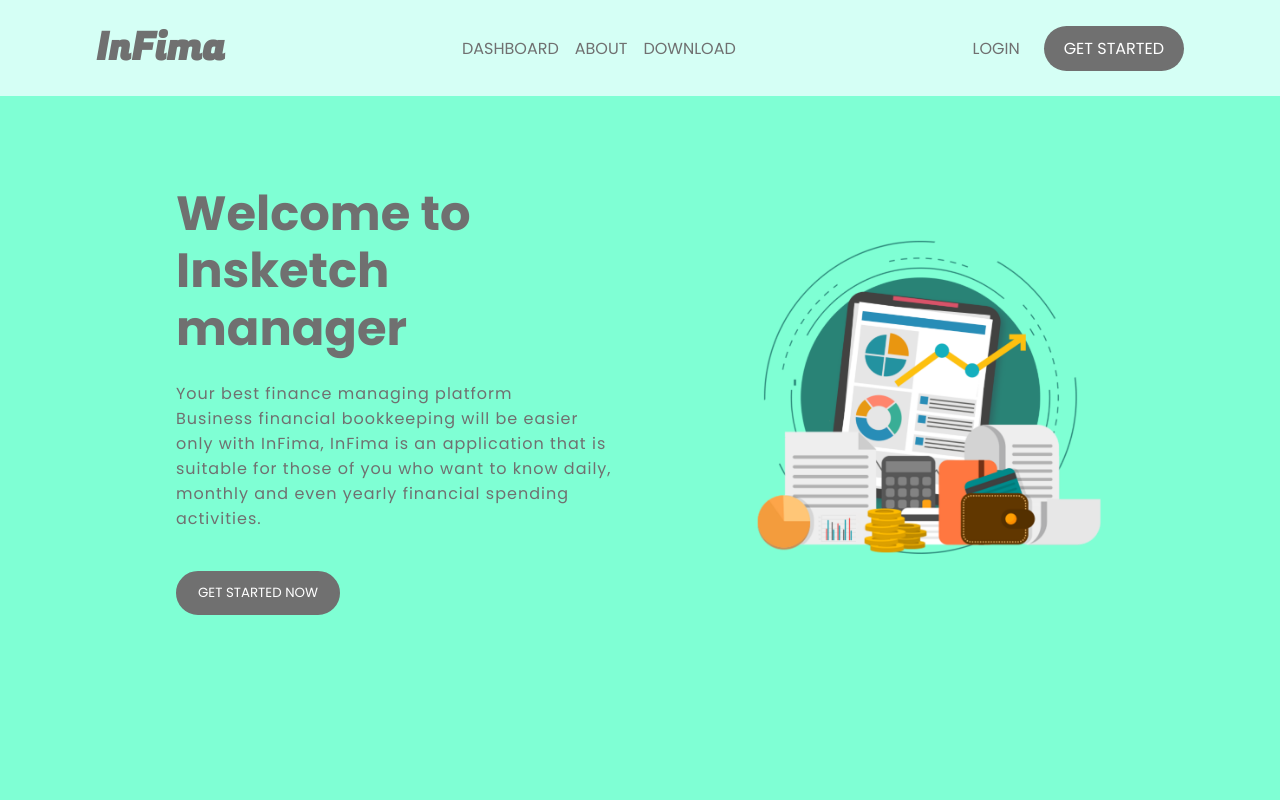
After one commit to mulyasaputra/InSketch_Management, a PHP site: page /home.html in a window 1280 px wide. The commit adds this page. Run offline with PHP 8.4, Linux system fonts and the light colour scheme.

Commit message:
Update version 3.1

```diff
--- /dev/null
+++ b/css/home.css
@@ -0,0 +1,148 @@
+/* ---------ROOT--------- */
+@import url("https://fonts.googleapis.com/css2?family=Fugaz+One&display=swap");
+@import url("https://fonts.googleapis.com/css2?family=Poppins:wght@300;400;500;600;700&display=swap");
+* {
+  margin: 0;
+  padding: 0;
+  box-sizing: border-box;
+  font-family: "Poppins", sans-serif;
+  color: #707070;
+}
+.flex {
+  display: flex;
+  align-items: center;
+}
+section {
+  padding: 0 6rem;
+}
+
+/* --------NavBar-------- */
+
+nav.navbar {
+  justify-content: space-between;
+  padding: 20px 6rem;
+  background-color: rgba(240, 255, 255, 0.767);
+  text-transform: uppercase;
+  position: fixed;
+  width: 100%;
+  z-index: 99;
+}
+nav.navbar * {
+  text-decoration: none;
+  color: #707070;
+}
+nav.navbar .logo {
+  font-weight: bold;
+  font-size: 2.4em;
+  text-transform: capitalize;
+  font-family: "Fugaz One", cursive;
+}
+nav.navbar .menu ul {
+  list-style: none;
+  gap: 1em;
+}
+nav.navbar .menu ul a {
+  position: relative;
+}
+nav.navbar .menu ul li a::before {
+  position: absolute;
+  content: "";
+  width: 0;
+  height: 2px;
+  background-color: #707070;
+  bottom: 0;
+  transition: all 0.2s ease-in-out;
+}
+nav.navbar .menu ul li:hover a::before {
+  width: 100%;
+}
+nav.navbar .button {
+  gap: 1.5em;
+}
+nav.navbar .button a.get {
+  background-color: #707070;
+  padding: 10px 20px;
+  color: #fff;
+  border-radius: 10em;
+}
+
+/* ------Dashboard------- */
+
+#dashboard {
+  background-color: #7fffd4;
+  width: 100%;
+  height: 100vh;
+  display: grid;
+  grid-template-columns: 1fr 1fr;
+  align-items: center;
+  gap: 3em;
+  padding: 0 11em;
+}
+#dashboard .info h2 {
+  line-height: 1.2em;
+  font-size: 3em;
+  margin-bottom: 0.5em;
+}
+#dashboard .info p {
+  letter-spacing: 1px;
+}
+#dashboard .info .get {
+  background-color: #707070;
+  border: 2px solid #707070;
+  padding: 10px 20px;
+  border-radius: 10em;
+  margin-top: 3em;
+}
+#dashboard .info .get a {
+  color: #fff;
+  text-decoration: none;
+  text-transform: uppercase;
+}
+#dashboard .info .get:hover {
+  background-color: transparent;
+}
+#dashboard .info .get:hover a {
+  color: #707070;
+}
+
+#dashboard .img {
+  height: 100%;
+  justify-content: flex-end;
+}
+#dashboard .img img {
+  width: 80%;
+}
+
+/* ------Brand------- */
+
+/* #brand {
+  background-color: #fff;
+  height: 10em;
+} */
+
+/* Responsife */
+@media (max-width: 1258px) {
+  #dashboard {
+    padding: 0 5em;
+    gap: 0;
+  }
+}
+@media (max-width: 838px) {
+  #dashboard {
+    display: flex;
+    flex-direction: column;
+    align-items: start;
+    height: 1002px;
+    gap: 3em;
+  }
+  #dashboard .info {
+    order: 2;
+    text-align: center;
+  }
+  #dashboard .img {
+    height: fit-content;
+    margin-top: 9em;
+    order: 1;
+    justify-content: center;
+  }
+}
--- /dev/null
+++ b/home.html
@@ -0,0 +1,45 @@
+<!DOCTYPE html>
+<html lang="en">
+  <head>
+    <meta charset="UTF-8" />
+    <meta http-equiv="X-UA-Compatible" content="IE=edge" />
+    <meta name="viewport" content="width=device-width, initial-scale=1.0" />
+    <link rel="stylesheet" href="css/home.css" />
+    <title>Insketch Manager</title>
+  </head>
+  <body>
+    <!-- Navbar -->
+    <nav class="navbar flex">
+      <div class="logo">InFima</div>
+      <div class="menu">
+        <ul class="flex">
+          <li><a href="#dashboard">Dashboard</a></li>
+          <li><a href="#">About</a></li>
+          <li><a href="#">Download</a></li>
+        </ul>
+      </div>
+      <div class="button flex">
+        <a href="admin.php" class="login">login</a>
+        <a href="#" class="get">get started</a>
+      </div>
+    </nav>
+    <!-- Dashboard -->
+    <section id="dashboard">
+      <div class="info">
+        <h2>
+          Welcome to <br />
+          Insketch manager
+        </h2>
+        <p>
+          Your best finance managing platform <br />
+          Business financial bookkeeping will be easier only with InFima, InFima is an application that is suitable for
+          those of you who want to know daily, monthly and even yearly financial spending activities.
+        </p>
+        <button class="get"><a href="admin.php">get started now</a></button>
+      </div>
+      <div class="img flex"><img src="aset/imgds.png" alt="" /></div>
+    </section>
+    <!-- brand -->
+    <!-- <section id="brand"></section> -->
+  </body>
+</html>
--- a/layout/Analytics.php
+++ b/layout/Analytics.php
@@ -13,7 +13,7 @@ foreach ($month as $value) {
   $thisYear[] = post($value, $year);
 }
 foreach ($month as $value) {
-  $year = date('Y', strtotime("1 year"));
+  $year = date('Y', strtotime("-1 year"));
   $lastYear[] = post($value, $year);
 }
 $thisYear = json_encode($thisYear); $lastYear = json_encode($lastYear); $months = json_encode($month);
--- a/layout/Dashboard.php
+++ b/layout/Dashboard.php
@@ -69,7 +69,7 @@ $chart_line = [post_earnings('January'), post_earnings('February'), post_earning
       <h6 class="m-0 font-weight-bold text-primary">Total Expenses(Month)</h6>
     </div>
     <div class="doughnut">
-      <h3 class="years-balance">2022</h3>
+      <h3 class="years-balance"><?= date("Y");; ?></h3>
       <canvas id="chartDoughnut"></canvas>
     </div>
   </div>
--- a/layout/Savings.php
+++ b/layout/Savings.php
@@ -117,7 +117,7 @@ $spendingResult = resultData($userActive, $th, "savings_out");
                                 <td style="vertical-align: middle;"><?= $i; ?></td>
                                 <td style="vertical-align: middle;"><?= $row["date"]; ?></td>
                                 <td style="vertical-align: middle;">Rp. <?= toCurrency($row["nominal"],2); ?></td>
-                                <td style="text-align: center; padding: 0;height: 50px;">
+                                <td style="text-align: center;">
                                   <a href="pages/delete.php?spend=<?= $row["id"]; ?>">
                                     <button class="btn btn-danger delete"><i class="bx bx-trash"></i></button>
                                   </a>
--- a/logic/inproper.php
+++ b/logic/inproper.php
@@ -25,7 +25,7 @@ if ($resultDF == false){
 }
 
 // Logic Wallet
-$resultWallet = query("SELECT * FROM finance WHERE user = '$userActive' ORDER BY finance . date ASC");
+$resultWallet = query("SELECT * FROM finance WHERE user = '$userActive' AND MONTH(date) = '$month' AND YEAR(date) = '$year' ORDER BY finance . date ASC");
 
 if(isset($_POST["inputMoney"])){
   if(inputMoney($_POST) > 0 ){
--- a/section/returnRecord.php
+++ b/section/returnRecord.php
@@ -17,13 +17,17 @@ $bulan = date('m', strtotime($_GET["F"]. "1"));
 $tanggal = $tahun.'-'.$bulan.'-'.date('t', strtotime($_GET["F"]. "1"));
 $jumlahPengeluaran = SUM("SELECT SUM(nominal) AS total FROM expenditure WHERE user = '$userActive' AND MONTH(date) = '$bulan' AND YEAR(date) = '$tahun'");
 $jumlahSaldo = SUM("SELECT SUM(balance) AS total FROM finance WHERE user = '$userActive' AND MONTH(date) = '$bulan' AND YEAR(date) = '$tahun'");
-$beforDate = [date("m", strtotime("-1 month", strtotime($_GET["F"]  . "1"))), date("Y", strtotime("-1 month", strtotime($_GET["F"]  . "1")))];
+$beforDate = [date("m", strtotime("-1 month", strtotime($_GET["F"]  . "1"))), $_GET["Y"]];
+if ($bulan == 01){
+  $beforDate = [date("m", strtotime("-1 month", strtotime($_GET["F"]  . "1"))), $_GET["Y"] - 1];
+}
 $record = mysqli_query($conn, "SELECT * FROM record WHERE user = '$userActive' AND MONTH(date) = '$beforDate[0]' AND YEAR(date) = '$beforDate[1]'");
 $a = mysqli_fetch_assoc($record);
 $total = $jumlahSaldo['total']-$jumlahPengeluaran['total'];
 if ($a){
   $total = $jumlahSaldo['total']+$a['blance']-$jumlahPengeluaran['total'];
 }
+
 
 $jumlahPengeluaran = mysqli_query($conn, "SELECT * FROM record WHERE user = '$userActive' AND MONTH(date) = '$bulan' AND YEAR(date) = '$tahun'");
 if (!mysqli_fetch_assoc($jumlahPengeluaran)){
```
Also changed, not shown: css/wallets.css (+125 -0 lines), layout/Wallets.php (+55 -5 lines), aset/bg.png (added), aset/imgds.png (added), aset/wall.png (added).
